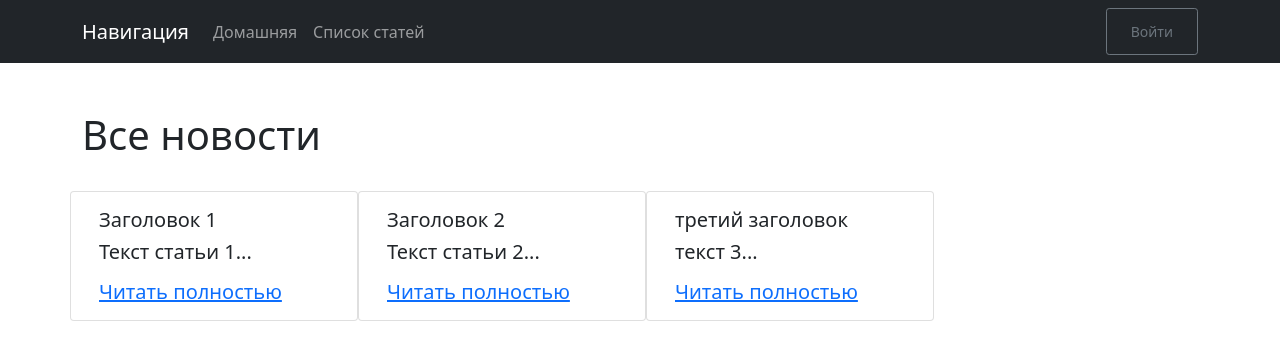
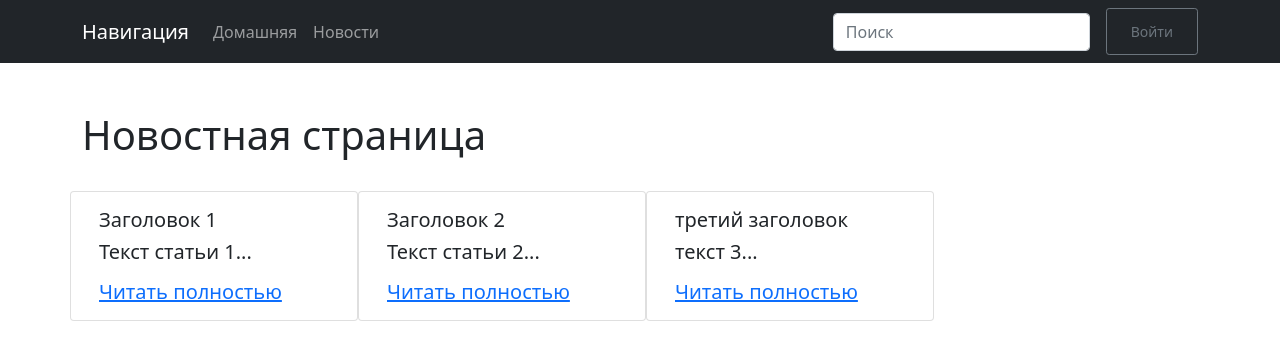
Before and after one commit to DenisPald/flask, a Flask app: page /news/ in a window 1280 px wide. Shown: the top 360 px of the page. Run offline with Flask 2, Linux system fonts and the light colour scheme.

Commit message:
Add search, layout edits

```diff
--- a/flask_dir/papers/blueprint.py
+++ b/flask_dir/papers/blueprint.py
@@ -1,4 +1,4 @@
-from flask import Blueprint, render_template
+from flask import Blueprint, render_template, request
 
 import sqlite3
 
@@ -13,6 +13,16 @@ with sqlite3.connect('data.db') as con:
 
 @papers.route('/')
 def index():
+    search = request.args.get('search')
+    if search:
+        search = search.lower().strip()
+        searched_news = []
+        for i in news:
+            if (search in i[1].lower().strip()) or (search
+                                                    in i[2].lower().strip()):
+                searched_news.append(i)
+        return render_template("papers/index.html", news=searched_news)
+
     return render_template("papers/index.html", news=news)
 
 
--- a/flask_dir/papers/templates/papers/index.html
+++ b/flask_dir/papers/templates/papers/index.html
@@ -6,7 +6,7 @@
 
 {% block body %}
 <div class="container">
-    <div class="h1">Все новости</div>
+    <div class="h1">Новостная страница</div>
     <br>
     <div class="fs-5 display-6">
         <div class="row">
--- a/flask_dir/papers/templates/papers/new.html
+++ b/flask_dir/papers/templates/papers/new.html
@@ -1,7 +1,7 @@
 {% extends "base.html" %}
 
 {% block title %}
-
+{{ new[1] }}
 {% endblock %}
 
 {% block body %}
--- a/flask_dir/templates/base.html
+++ b/flask_dir/templates/base.html
@@ -25,8 +25,11 @@
                     <a class="nav-link" aria-current="page" href=" {{ url_for('index') }} ">Домашняя</a>
                   </li>
                   <li class="nav-item">
-                    <a class="nav-link" href=" {{ url_for('papers.index') }} ">Список статей</a>
+                    <a class="nav-link" href=" {{ url_for('papers.index') }} ">Новости</a>
                 </ul>
+                <form class="d-flex" method="GET">
+                  <input class="form-control me-3" type="search" placeholder="Поиск" aria-label="Search" name="search" value="{{request.args.get('search', '')}}">
+                </form>
                 <button class="btn btn-outline-secondary btn-sm">
                   <a class="nav-link link-secondary" href="#">Войти</a>
                 </button>
```
